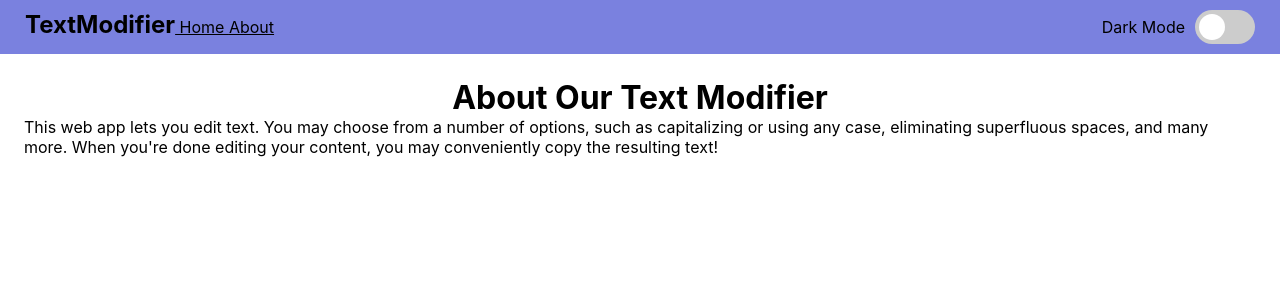
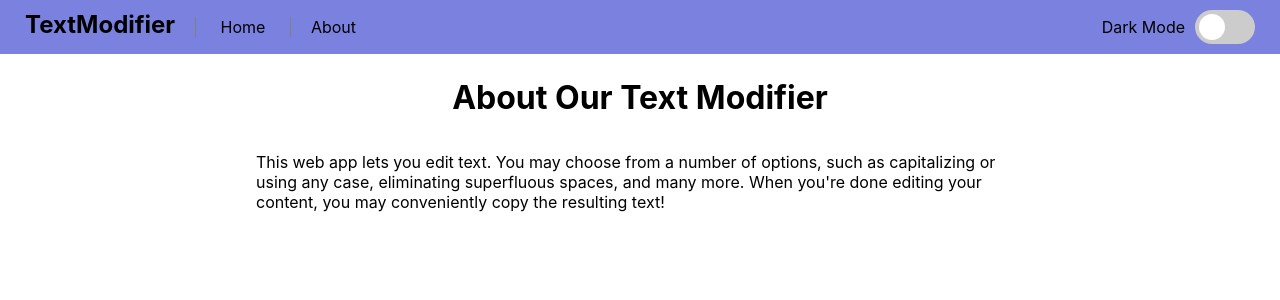
Before and after one commit to Abdul-Hannan12/text-processing, a React (Create React App) app: page /about in a window 1280 px wide. Shown: the top 300 px of the page. Built offline with nearby package versions, Linux system fonts and the light colour scheme.

Commit message:
nav item styling

```diff
--- a/src/components/About.js
+++ b/src/components/About.js
@@ -1,10 +1,14 @@
 import React from 'react'
 
 export default function About() {
+  const style = {
+    'width': '60vw',
+    'marginTop': '35px'
+  }
   return (
     <div className="container">
         <h1>About Our Text Modifier</h1>
-        <p> This web app lets you edit text. You may choose from a number of options, such as capitalizing or using any case, eliminating superfluous spaces, and many more. When you're done editing your content, you may conveniently copy the resulting text! </p>
+        <p style={style}> This web app lets you edit text. You may choose from a number of options, such as capitalizing or using any case, eliminating superfluous spaces, and many more. When you're done editing your content, you may conveniently copy the resulting text! </p>
     </div>
   )
 }
--- a/src/components/Navbar.js
+++ b/src/components/Navbar.js
@@ -14,8 +14,8 @@ export default function Navbar(props) {
 
         <h1 className='logo' >TextModifier</h1>
 
-        <NavLink clNavLinkssName='navItem' style={anchorStyle} to="/"> Home </NavLink>
-        <NavLink clNavLinkssName='navItem' style={anchorStyle} to="/about"> About </NavLink>
+        <NavLink className='navItem' style={anchorStyle} to="/"> Home </NavLink>
+        <NavLink className='navItem' style={anchorStyle} to="/about"> About </NavLink>
 
         </div>
 
```
